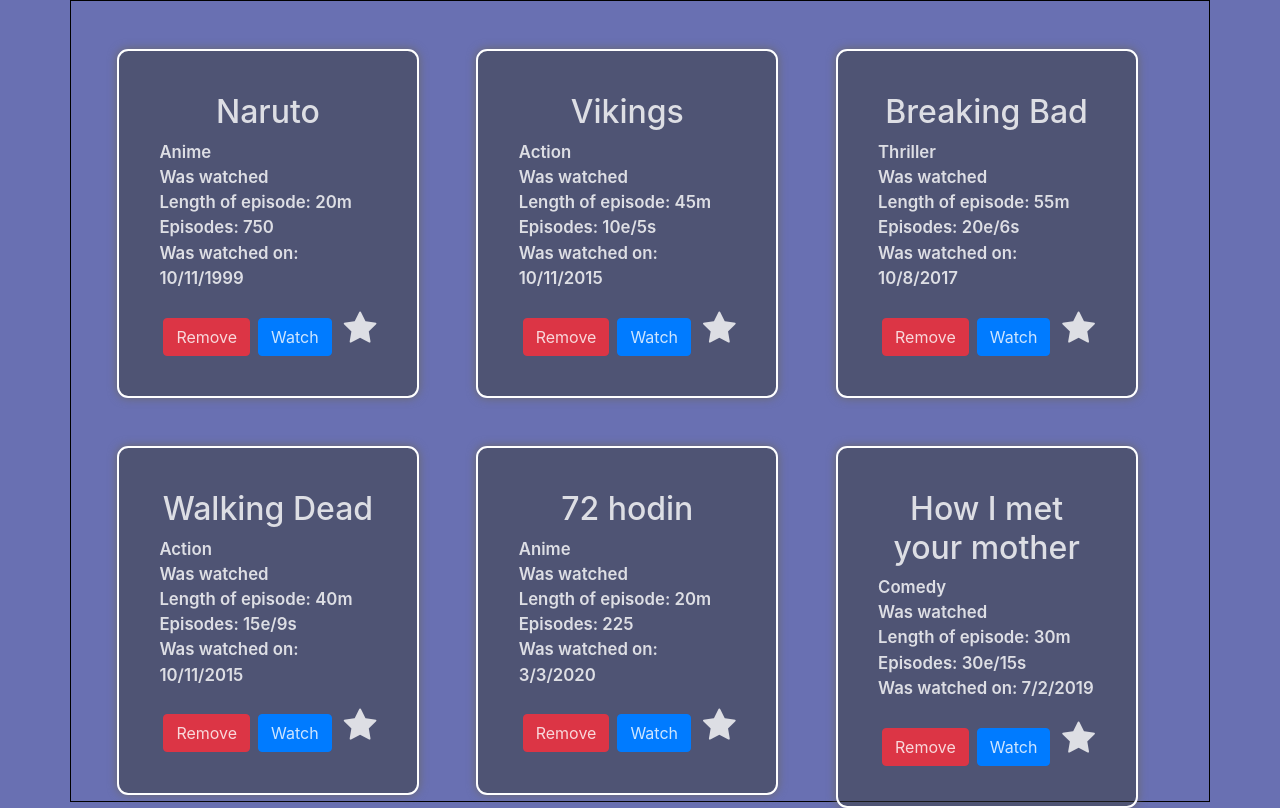
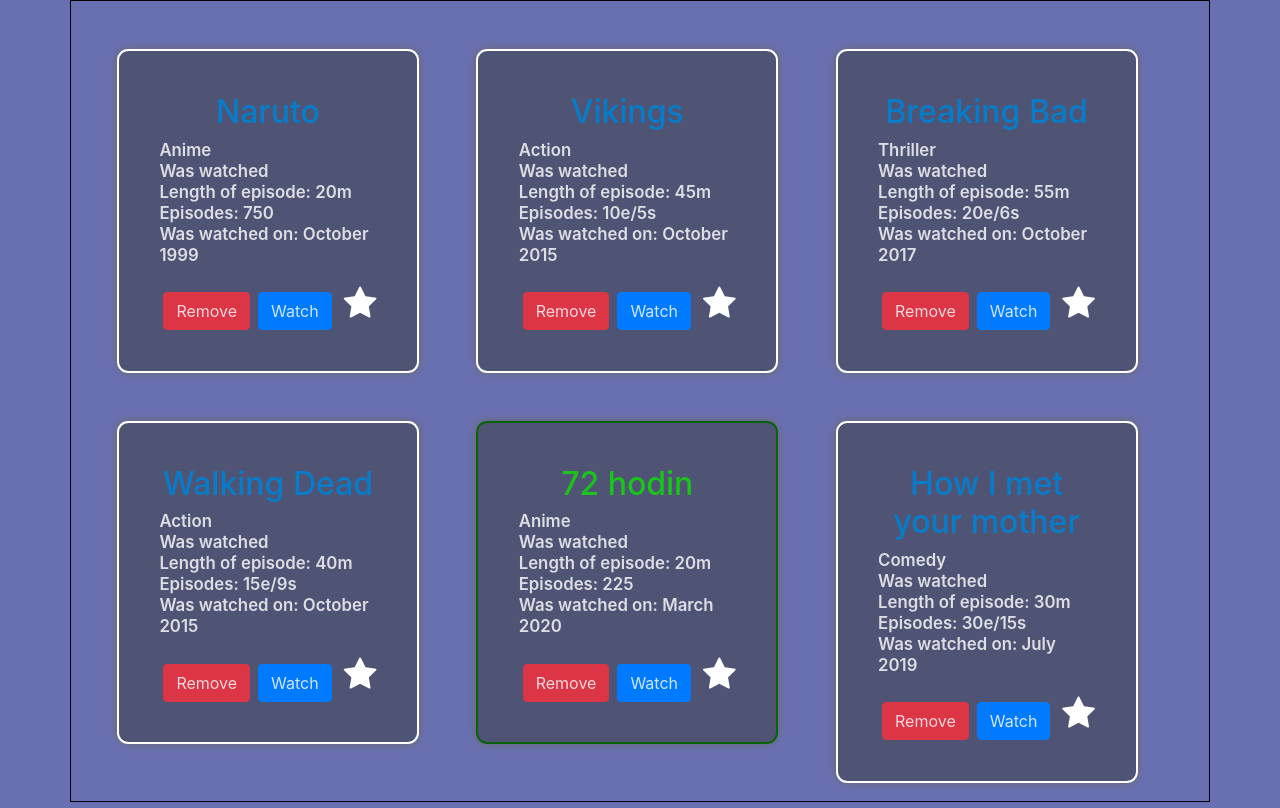
Before and after one commit to devAdam117/Media-library, an Angular app: page / in a window 1280 px wide. Built offline with nearby package versions, Linux system fonts and the light colour scheme.

Commit message:
favicon+ ngClass pre serialy a filmy zvlast

```diff
--- a/src/app/media-item/media-item.component.css
+++ b/src/app/media-item/media-item.component.css
@@ -16,6 +16,7 @@
   font-weight: 600;
   font-size: 1.05rem;
   text-align: left;
+  line-height: 1.25;
 }
 .item a {
   cursor: pointer;
@@ -24,8 +25,7 @@
   background: rgba(54, 56, 56, 0.829);
   color: white;
   transform: scale(1.04);
-  border: 3px solid rgb(18, 86, 187);
-  opacity: 100%;
+  border: 2px solid rgb(18, 86, 187);
 }
 .item:hover + .item h2 {
   color: red;
@@ -35,10 +35,21 @@
   margin-top: 1rem;
   cursor: pointer;
   transition: 0.4s;
+  color: white;
 }
-.fa-star:hover {
-  font-size: 2.3rem;
-}
+
 .rate {
   color: orange;
 }
+.movies {
+  border: 2px solid rgb(11, 97, 11);
+}
+.movies h2 {
+  color: rgb(26, 196, 26);
+}
+.series {
+  border: 2px solid white;
+}
+.series h2 {
+  color: rgb(8, 124, 201);
+}
--- a/src/app/media-item/media-item.component.html
+++ b/src/app/media-item/media-item.component.html
@@ -1,13 +1,13 @@
-<div class=" ml-3 item col-lg-11  col-md-12 col-sm-12 mt-5" >
+<div [ngClass]="{'movies':mediaItem.medium==='movie','series':mediaItem.medium==='series'}"class=" ml-3 item col-lg-11  col-md-12 col-sm-12 mt-5" >
 <div class="info">
-<h2 > {{mediaItem.name}} </h2>
+<h2 > {{mediaItem.name }} </h2>
 <div> {{mediaItem.type}} </div>
 <ng-template [ngIf]="mediaItem.wasWatched">
-<div> {{ mediaItem.wasWatched }}</div>
+<div> {{ mediaItem.wasWatched  }}</div>
 </ng-template>
 <div> Length of episode: {{mediaItem.lengthOfEpisode}} </div>
 <div> Episodes: {{mediaItem.episodes}}</div>
-<div> Was watched on:  {{mediaItem.wasWatchedOn}} </div>
+<div> Was watched on:  {{mediaItem.wasWatchedOn | date:"MMMM YYYY"}} </div>
 </div>
 <div class="tools mt-1 ">
 
```
